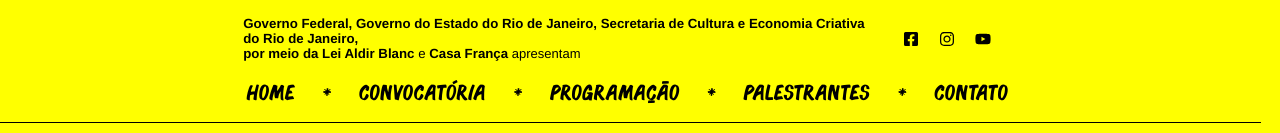
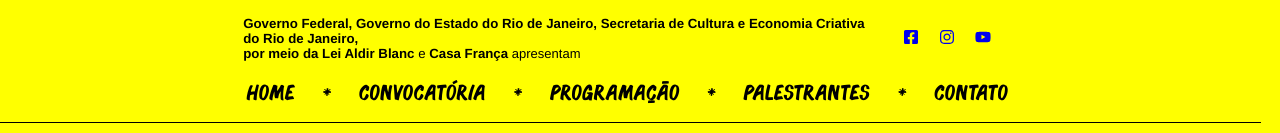
Before and after one commit to hiagoptk/iaa-seminario, a Next.js app in the folder web/: page / in a window 1280 px wide. Shown: the top 133 px of the page. Built offline with nearby package versions, Linux system fonts and the light colour scheme.

Commit message:
adcionando link das redes sociais ao cabeçalho

```diff
--- a/web/components/Navbar.js
+++ b/web/components/Navbar.js
@@ -17,9 +17,9 @@ const Navbar = () => {
                         </h5>
                     </div>
                     <span id='social'>
-                        <FaFacebookSquare />
-                        <FaInstagram />
-                        <FaYoutube />
+                        <a href='https://www.facebook.com/seminarioimersoes'><FaFacebookSquare /></a>
+                        <a href='https://www.instagram.com/seminarioimersoes/'><FaInstagram /></a>
+                        <a href='https://www.youtube.com/channel/UCQzNqcPI1z1MJzjXdalWqfw'><FaYoutube /></a>
                     </span>
                 </div>
                 <ul>
```
